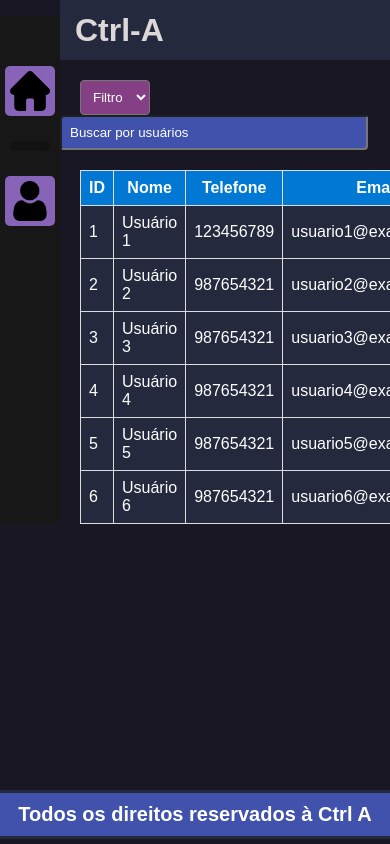
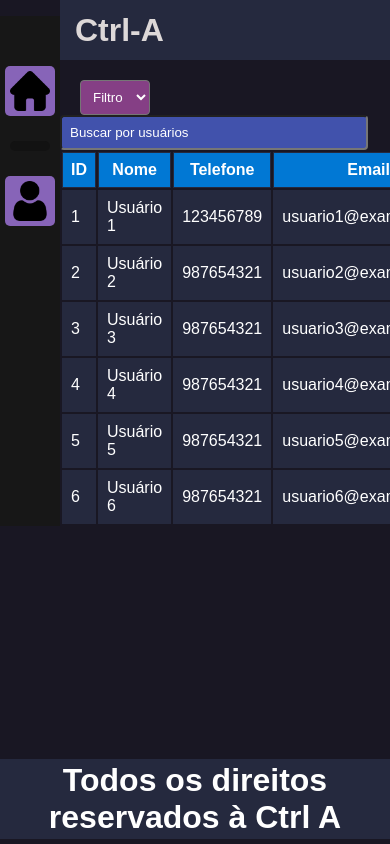
Before and after one commit to equipe-javali/API_3_FRONT, a React (Create React App) app in the folder ctrl-a/: page / in a window 390 px wide. Shown: the top 844 px of the page. Built offline with nearby package versions, Linux system fonts and the light colour scheme.

Commit message:
Adicionado responsividade ao conteúdo da página visualizar usuário

```diff
--- a/ctrl-a/src/css/visualizarUsuario.css
+++ b/ctrl-a/src/css/visualizarUsuario.css
@@ -89,12 +89,6 @@ h3{
   padding: 10px; /* Espaçamento interno */
 }
 
-.footerText {
-  color: #fff;
-  background-color: #4152AC;
-  padding: 10px;
-  font-size: 20px;
-}
 
 footer {
   position: fixed;
@@ -104,15 +98,41 @@ footer {
   text-align: center;
 }
 
-.userTable {
-  width: 98.3%;
-  border-collapse: collapse;
-  margin-top: 20px; /* espaço entre o pesquisar e a tabela*/
-  margin-left: 20px;
+/* Para telas com largura de 600px ou menos */
+@media (max-width: 600px) {
+  header {
+    padding-top: 2px;
+    padding-bottom: 2px;
+  }
 }
 
+/* Para telas com largura de 768px ou menos */
+@media (max-width: 768px) {
+  header {
+    padding-top: 2.5px;
+    padding-bottom: 2.5px;
+  }
+}
+
+/* Para telas com largura de 992px ou menos */
+@media (max-width: 992px) {
+  header {
+    padding-top: 2.75px;
+    padding-bottom: 2.75px;
+  }
+}
+
+/* Para telas com largura de 1200px ou menos */
+@media (max-width: 1200px) {
+  header {
+    padding-top: 3px;
+    padding-bottom: 3px;
+  }
+}
+
+
 .userTable th, .userTable td {
-  border: 1px solid #ddd;
+  border: 1px solid #25293E;
   padding: 8px;
   background-color: #25293E
 }
--- a/ctrl-a/src/pages/BaseLateralHeader.tsx
+++ b/ctrl-a/src/pages/BaseLateralHeader.tsx
@@ -14,7 +14,7 @@ export default class BaseLateralHeader extends Component<RouteProps> {
             <div id="app-content-lr">
                 <SideMenu links={[
                     [home_png, "/"],
-                    [user_png, "/funcionario"]
+                    [user_png, "Usuario"]
                 ]} />
                 <div id="app-content-tb">
                     <Header />
```
